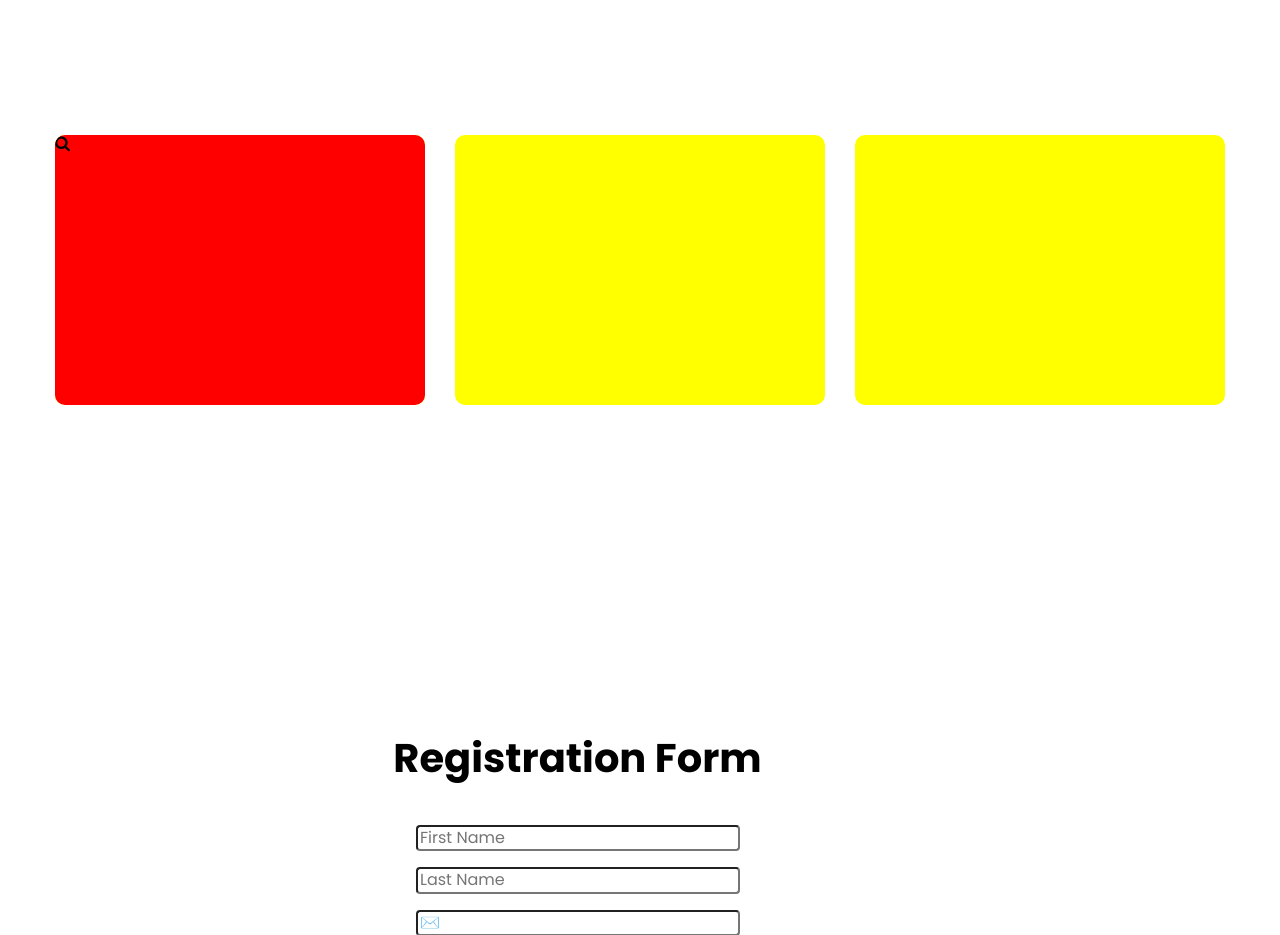
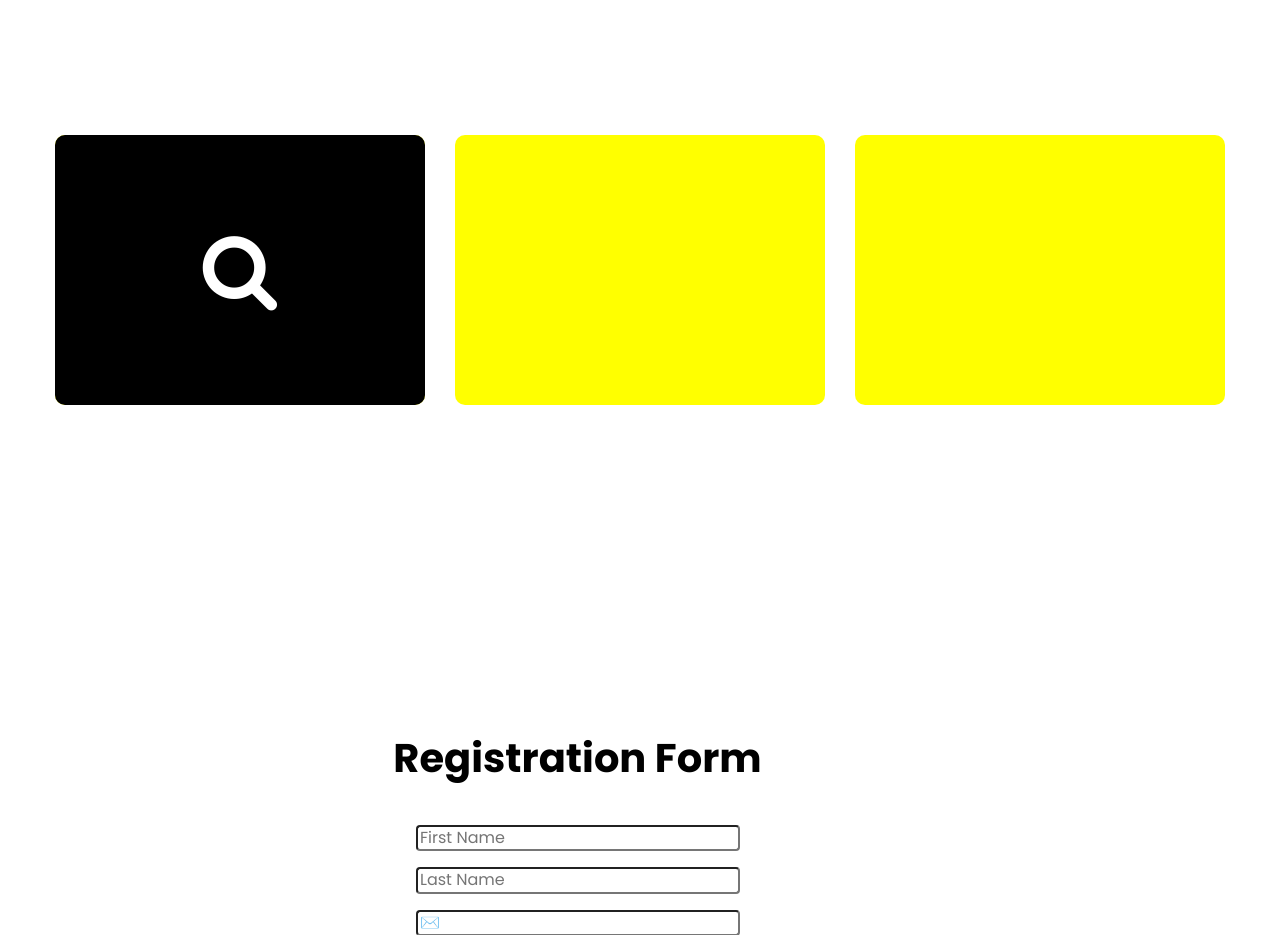
Before and after one commit to xXBricksquadXx/Animated-Reg-Form-, a website: page index.html in a window 1280 px wide. Shown: the part 920-1855 px from the top of the page. Drawn offline with nearby package versions, Linux system fonts and the light colour scheme.

Commit message:
Centered 'icon' animation inside of container

```diff
--- a/style.css
+++ b/style.css
@@ -77,7 +77,7 @@
 }
 
 .container .box .icon {
-  background: #f00;
+  background: #000;
   height: 100%;
   left: 0;
   position: absolute;
@@ -88,10 +88,24 @@
 }
 
 .container .box:hover .icon {
+  border-radius: 50%;
   height: 80px;
-  right: calc(50% - 40px);
+  left: calc(50% - 40px);
   top: 20px;
   width: 80px;
+}
+.container .box .icon .fa {
+  color: #fff;
+  font-size: 80px;
+  left: 50%;
+  position: absolute;
+  top: 50%;
+  transform: translate(-50%, -50%);
+  transition: 0.5s;
+}
+
+.container .box:hover .icon .fa {
+  font-size: 40px;
 }
 
 section {
```
